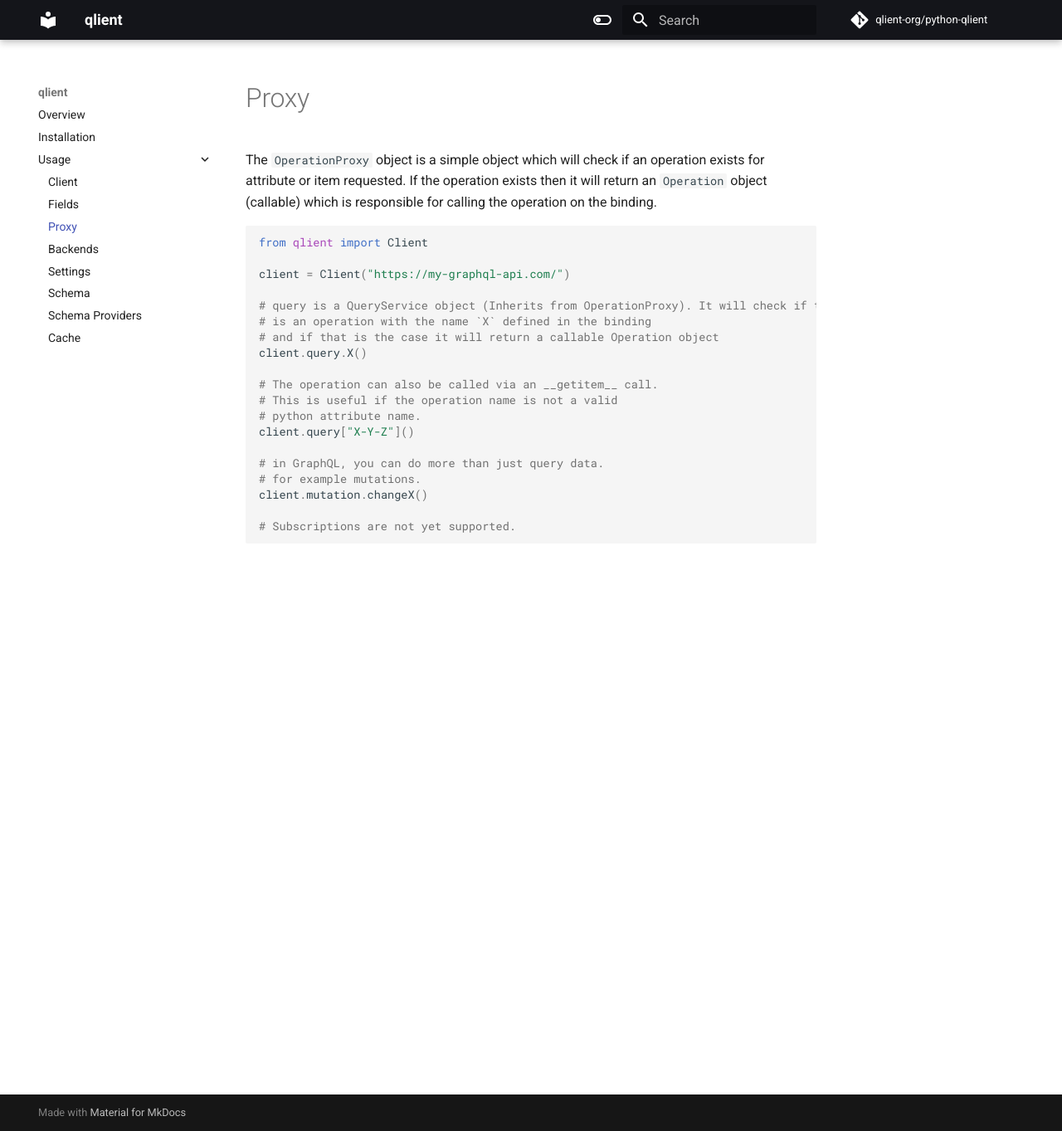
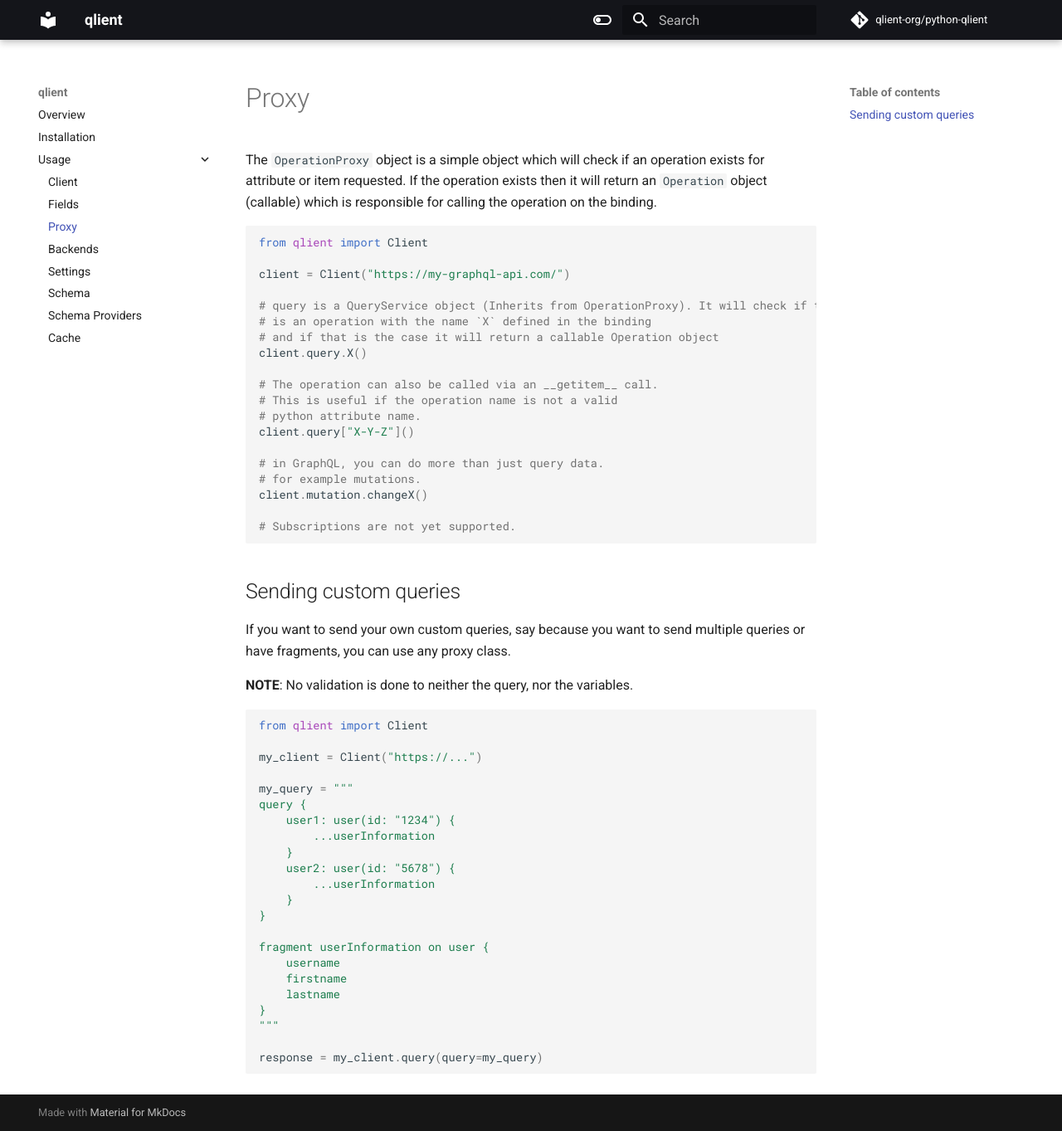
Before and after one commit to qlient-org/python-qlient, an MkDocs documentation site: the page built from docs/usage/proxy.md, in a window 1280 px wide and 1363 px high. Shown: the whole window at 83% size. Built offline with MkDocs 1.6.1 and Material for MkDocs 9.7.7, drawn with Linux system fonts in a browser that asks for light colours; comment, search, counter and statistics services are not loaded.

Commit message:
add custom query example

````diff
--- /dev/null
+++ b/docs/examples/sending_custom_queries.py
@@ -0,0 +1,22 @@
+from qlient import Client
+
+my_client = Client("https://...")
+
+my_query = """
+query {
+    user1: user(id: "1234") {
+        ...userInformation
+    }
+    user2: user(id: "5678") {
+        ...userInformation
+    }
+}
+
+fragment userInformation on user {
+    username
+    firstname
+    lastname
+}
+"""
+
+response = my_client.query(query=my_query)
--- a/docs/usage/proxy.md
+++ b/docs/usage/proxy.md
@@ -7,3 +7,14 @@
 ```python
 {% include "../examples/simple_proxy_example.py" %}
 ```
+
+## Sending custom queries
+
+If you want to send your own custom queries, say because you want to send multiple queries or have fragments, you can
+use any proxy class.
+
+**NOTE**: No validation is done to neither the query, nor the variables.
+
+```python
+{% include "../examples/sending_custom_queries.py" %}
+```
````
Also changed, not shown: docs/usage/client.md (+4 -0 lines).
